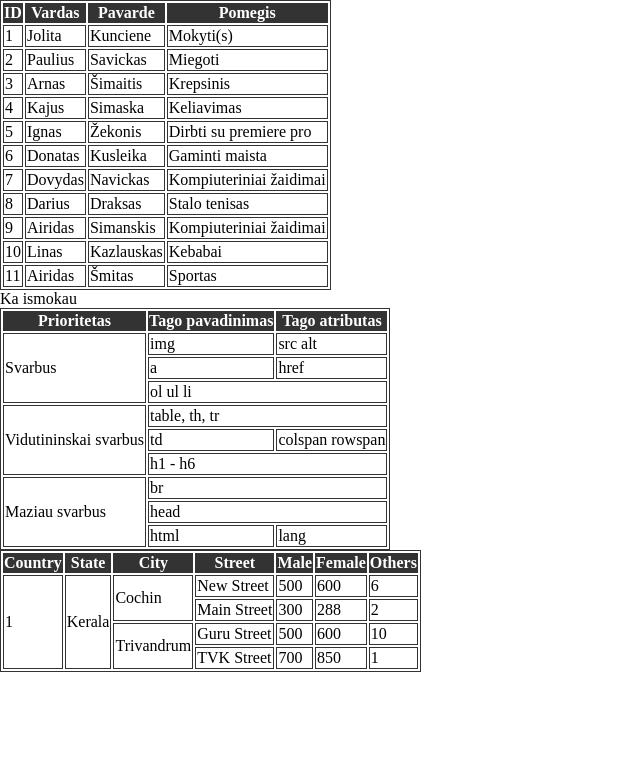
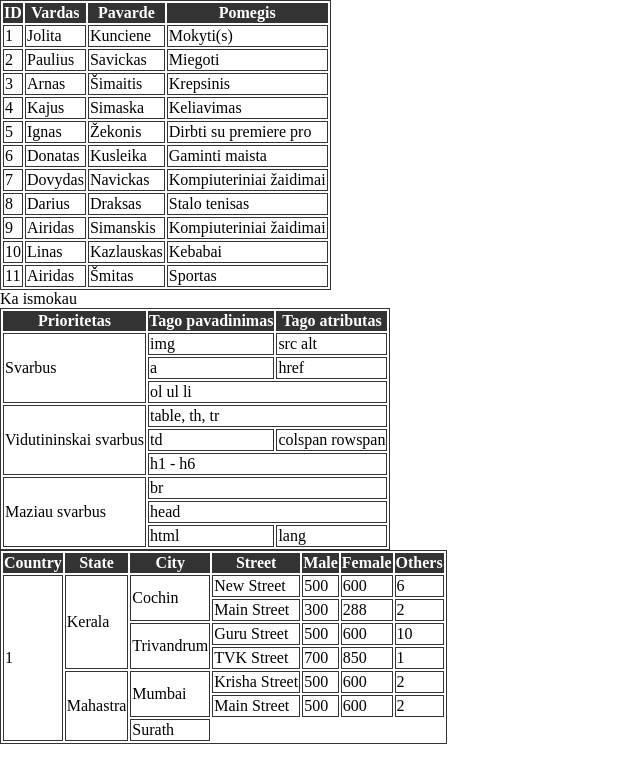
Before and after one commit to Shinigamiixd/HTML_Table, a plain HTML site: page index.html in a window 1280 px wide. Shown: the whole page, without its empty margins (0-640 px from the left). Drawn offline with Linux system fonts and the light colour scheme.

Commit message:
Update index.html

```diff
--- a/index.html
+++ b/index.html
@@ -178,6 +178,23 @@
               <td>850</td>
               <td>1</td>
           </tr>
+          <tr>
+              <td rowspan="4">Mahastra</td>
+              <td rowspan="2">Mumbai</td>
+              <td>Krisha Street</td>
+              <td>500</td>
+              <td>600</td>
+              <td>2</td>
+          </tr>
+          <tr>
+              <td>Main Street</td>
+              <td>500</td>
+              <td>600</td>
+              <td>2</td>
+          </tr>
+          <tr>
+              <td rowspan="2">Surath</td>
+          </tr>
       </tbody>
     </table>
   </body>
```
